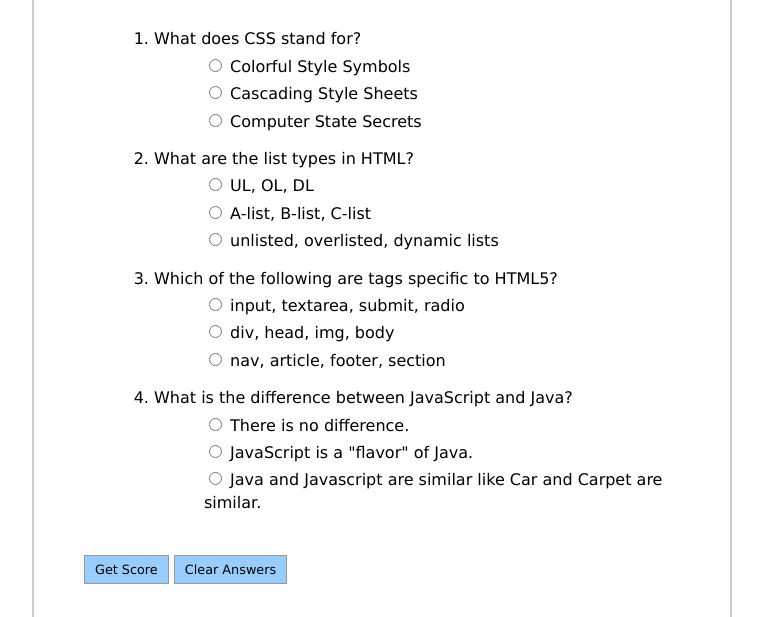
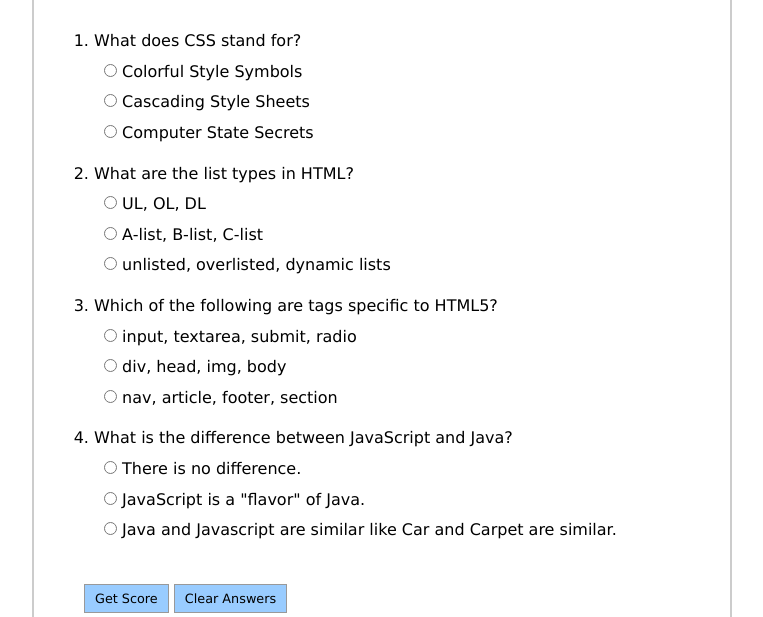
Before and after one commit to macloo/javascript_beginners, a plain HTML site: page quiz.html in a window 1280 px wide. Shown: the part 119-736 px from the top of the page, without its empty margins (258-1021 px from the left). Drawn offline with Linux system fonts and the light colour scheme.

Commit message:
revise quiz files

```diff
--- a/css/quiz.css
+++ b/css/quiz.css
@@ -1,18 +1,22 @@
 /* form styles */
+
+textarea {
+	width: 100%;
+	height: 150px;
+	margin: 0;
+	resize: none;
+	}
 
 .textfield {
 	background: #f5f774;
-	font-family: Courier, "Courier New", monotype;
-	font-size: 100%;
+	font-family: monospace;
+	font-size: 1.2em;
 	border: none;
 	padding: 10px;
 	}
 
-textarea {
-	width: 460px;
-	height: 150px;
-	margin-left: 20px;
-	resize: none;
+.right {
+	text-align: right;
 	}
 
 #buttons {
@@ -32,6 +36,11 @@ textarea {
     background: #fff;
 	}
 
+input[type=radio] {
+	cursor: pointer;
+	}
+
+
 /* add a little space at the bottom of the form */
 form {
 	padding-bottom: 30px;
@@ -40,13 +49,15 @@ form {
 /* list styles for the form */
 
 ol {
-	margin-left: 50px;
+	padding-left: 0;
+	margin-left: 30px;
 	}
 
 ol ul {
 	list-style: none;
+	padding-left: 0;
+	padding-right: 10px;
 	margin-left: 10px;
-	padding-right: 10px;
 	}
 
 ol > li {
@@ -58,6 +69,6 @@ ol > li {
 	*/
 
 li {
-	line-height: 1.4em;
+	line-height: 1.6em;
 	padding-bottom: 5px;
 	}
--- a/quiz.html
+++ b/quiz.html
@@ -1,95 +1,116 @@
 <!DOCTYPE html>
 <html lang="en">
+
 <head>
-	<meta charset="UTF-8">
+	<meta charset="utf-8">
 	<title>Basic JavaScript Quiz</title>
+	<meta name="viewport" content="user-scalable=0, initial-scale=1.0">
+	<link rel="stylesheet" href="css/normalize.css">
 	<link rel="stylesheet" href="css/base.css">
 	<link rel="stylesheet" href="css/quiz.css">
-	<script src="scripts/quiz.js"></script>
 </head>
+
 <body>
+<!-- NOTE: .js file is at bottom of page -->
 <div id="wrapper">
 
 
-
-<!-- this quiz has a nice, logical format that uses nested lists
+<!-- this quiz has a nice logical format that uses nested lists,
      so the numbering and indenting can be controlled easily in CSS
+     using UL, OL and LI
      -->
 
 <h1>JavaScript-Driven Quiz</h1>
 
-<form name="quiz">
 
-<ol>
+<!-- a form must begin with a FORM tag
+     -------------------------------------------------------------------- -->
+
+<form name="quiz"><!-- start the FORM -->
+<!-- this form is wholly controlled by JavaScript, so all actions for
+     the form are found in the JavaScript file (scripts/quiz.js)
+     -->
+
+<ol> <!-- one big list contains all the questions -->
 
 <li>What does CSS stand for?</li>
-<ul>
-  <li><input type="radio" name="q1" value="colorful">
-  Colorful Style Symbols</li>
-  <li><input type="radio" name="q1" value="cascading">
-  Cascading Style Sheets</li>
-  <li><input type="radio" name="q1" value="computer">
-  Computer State Secrets</li>
+<ul> <!-- nested list -->
+  <li><input type="radio" name="q1" id="q1a" value="colorful">
+  <label for="q1a">Colorful Style Symbols</label></li>
+  <li><input type="radio" name="q1" id="q1b" value="cascading">
+  <label for="q1b">Cascading Style Sheets</label></li>
+  <li><input type="radio" name="q1" id="q1c" value="computer">
+  <label for="q1c">Computer State Secrets</label></li>
 </ul>
 
+<!-- labels are required for accessibility; they also make the text
+     clickable (as well as the radio button). NOTE the correlation of
+     ID in the INPUT tag with the for="" attribute in the LABEL tag!
+     That is necessary.
+     -->
+
 <li>What are the list types in HTML?</li>
-<ul>
-  <li><input type="radio" name="q2" value="ul_ol_dl">
-  UL, OL, DL</li>
-  <li><input type="radio" name="q2" value="alist">
-  A-list, B-list, C-list</li>
-  <li><input type="radio" name="q2" value="unlisted">
-  unlisted, overlisted, dynamic lists</li>
+<ul> <!-- nested list -->
+  <li><input type="radio" name="q2" id="q2a" value="ul_ol_dl">
+  <label for="q2a">UL, OL, DL</label></li>
+  <li><input type="radio" name="q2" id="q2b" value="alist">
+  <label for="q2b">A-list, B-list, C-list</label></li>
+  <li><input type="radio" name="q2" id="q2c" value="unlisted">
+  <label for="q2c">unlisted, overlisted, dynamic lists</label></li>
 </ul>
 
 <li>Which of the following are tags specific to HTML5?</li>
-<ul>
-  <li><input type="radio" name="q3" value="input">
-  input, textarea, submit, radio</li>
-  <li><input type="radio" name="q3" value="div">
-  div, head, img, body</li>
-  <li><input type="radio" name="q3" value="nav">
-  nav, article, footer, section</li>
+<ul> <!-- nested list -->
+  <li><input type="radio" name="q3" id="q3a" value="input">
+  <label for="q3a">input, textarea, submit, radio</label></li>
+  <li><input type="radio" name="q3" id="q3b" value="div">
+  <label for="q3b">div, head, img, body</label></li>
+  <li><input type="radio" name="q3" id="q3c" value="nav">
+  <label for="q3c">nav, article, footer, section</label></li>
 </ul>
 
 <li>What is the difference between JavaScript and Java?</li>
-<ul>
-  <li><input type="radio" name="q4" value="none">
-  There is no difference.</li>
-  <li><input type="radio" name="q4" value="flavor">
-  JavaScript is a "flavor" of Java.</li>
-  <li><input type="radio" name="q4" value="carpet">
-  Java and Javascript are similar like Car and Carpet are similar.</li>
+<ul> <!-- nested list -->
+  <li><input type="radio" name="q4" id="q4a" value="none">
+  <label for="q4a">There is no difference.</label></li>
+  <li><input type="radio" name="q4" id="q4b" value="flavor">
+  <label for="q4b">JavaScript is a "flavor" of Java.</label></li>
+  <li><input type="radio" name="q4" id="q4c" value="carpet">
+  <label for="q4c">Java and Javascript are similar like Car and Carpet are similar.</label></li>
 </ul>
 
-</ol>
+</ol> <!-- end of the big numbered list -->
 
 <div id="buttons">
-<!-- onClick="getScore(this.form) means "run the JavaScript function
-     named getScore() and pass in the values from this form as the
-     argument" - notice, it's NOT a submit button -->
+	<!-- onClick="getScore(this.form) means "run the JavaScript function
+		 named getScore() and pass in the values from this form as the
+		 argument" - notice, it's NOT a submit button -->
 
-<input class="btn" type="button" value="Get Score" onClick="getScore(this.form)">
+	<input class="btn" type="button" value="Get Score" onClick="getScore(this.form)">
 
-<!-- this is a standard reset button for HTML forms -->
-<input class="btn" type="reset" value="Clear Answers">
+	<!-- this is a standard reset button for all HTML forms -->
+	<input class="btn" type="reset" value="Clear Answers">
 </div>
 
-<p>Your score = <input name="percentage" type="text" class="textfield" size="5" disabled></p>
-<!-- disabled so users cannot type inside -->
+<p>Your score = <input name="percentage" type="text" class="textfield right" size="5" disabled></p>
+<!-- NOTE: disabled so users cannot type inside -->
 
 <p>Correct answers:</p>
 
 <textarea name="solutions" class="textfield" wrap="virtual" disabled></textarea>
-<!-- disabled so users cannot type inside -->
+<!-- NOTE: the TEXTAREA is a tag pair, so don't forget the closing tag -->
+<!-- NOTE: disabled so users cannot type inside -->
 
 </form>
+<!-- always close your FORM tag!
+     -------------------------------------------------------------------- -->
 
 
 <p>Adapted from <a href="http://www.javascriptsource.com/miscellaneous/basic-javascript-quiz.html">The JavaScript Source</a></p>
 
-
+<p>Like this? Thank <a href="https://twitter.com/macloo">@macloo</a></p>
 
 </div>
+<script src="scripts/quiz.js"></script>
 </body>
 </html>
```
Also changed, not shown: number.html (+3 -2 lines), scripts/quiz.js (+8 -8 lines).
